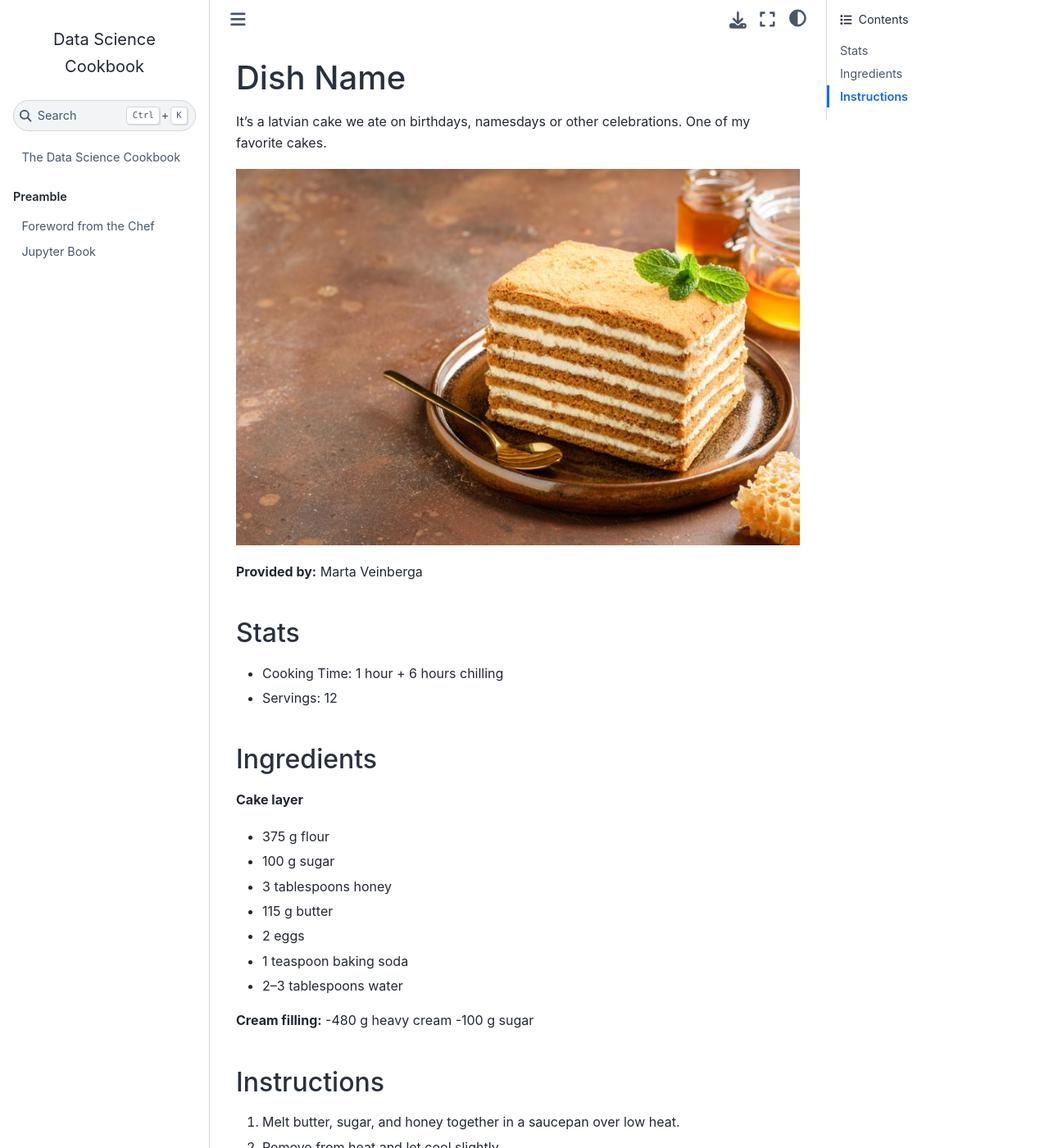
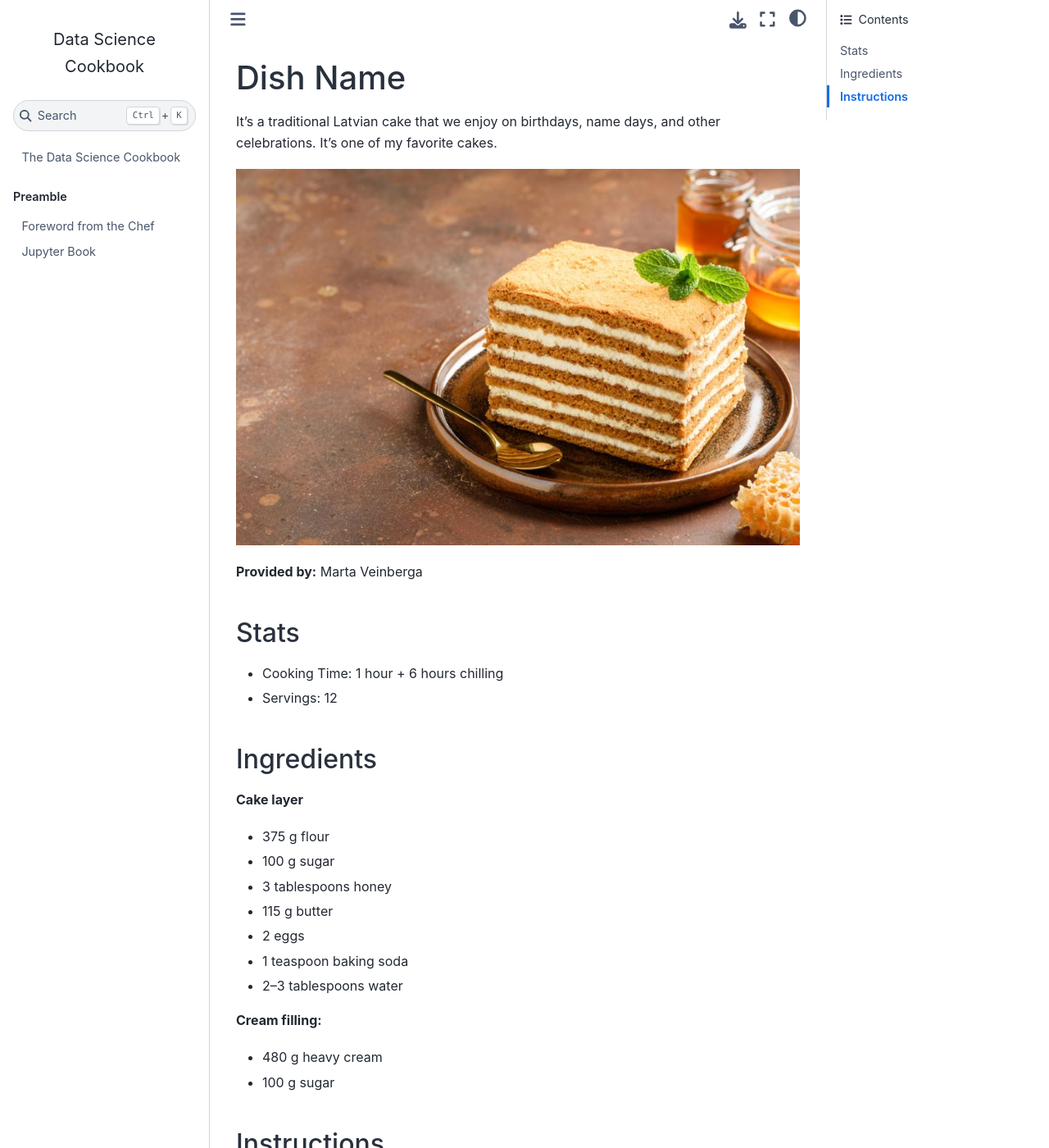
Before and after one commit to tillschwoerer/the-data-science-cookbook, a Jupyter Book: the page built from recipes/HoneyCake.md, in a window 1280 px wide and 1400 px high. Shown: the whole window at 82% size. Built offline with Jupyter Book 1.0.4 settings and Sphinx 7.4.7 and the Sphinx Book theme 1.1.4, drawn with Linux system fonts in a browser that asks for light colours; pages that are not in the unit, such as notebooks, are missing from menus.

Commit message:
Made textual and visual corrections

```diff
--- a/recipes/HoneyCake.md
+++ b/recipes/HoneyCake.md
@@ -1,6 +1,6 @@
 # Dish Name
-It's a latvian cake we ate on birthdays, namesdays or other celebrations.
-One of my favorite cakes.
+It’s a traditional Latvian cake that we enjoy on birthdays, name days, and other celebrations.
+It’s one of my favorite cakes.
 
 ![HoneyCake](../img/HoneyCake.jpg)
 
@@ -21,8 +21,8 @@ One of my favorite cakes.
 - 2–3 tablespoons water
 
 **Cream filling:**
--480 g heavy cream
--100 g sugar
+- 480 g heavy cream
+- 100 g sugar
 
 ## Instructions
 1. Melt butter, sugar, and honey together in a saucepan over low heat.
```
